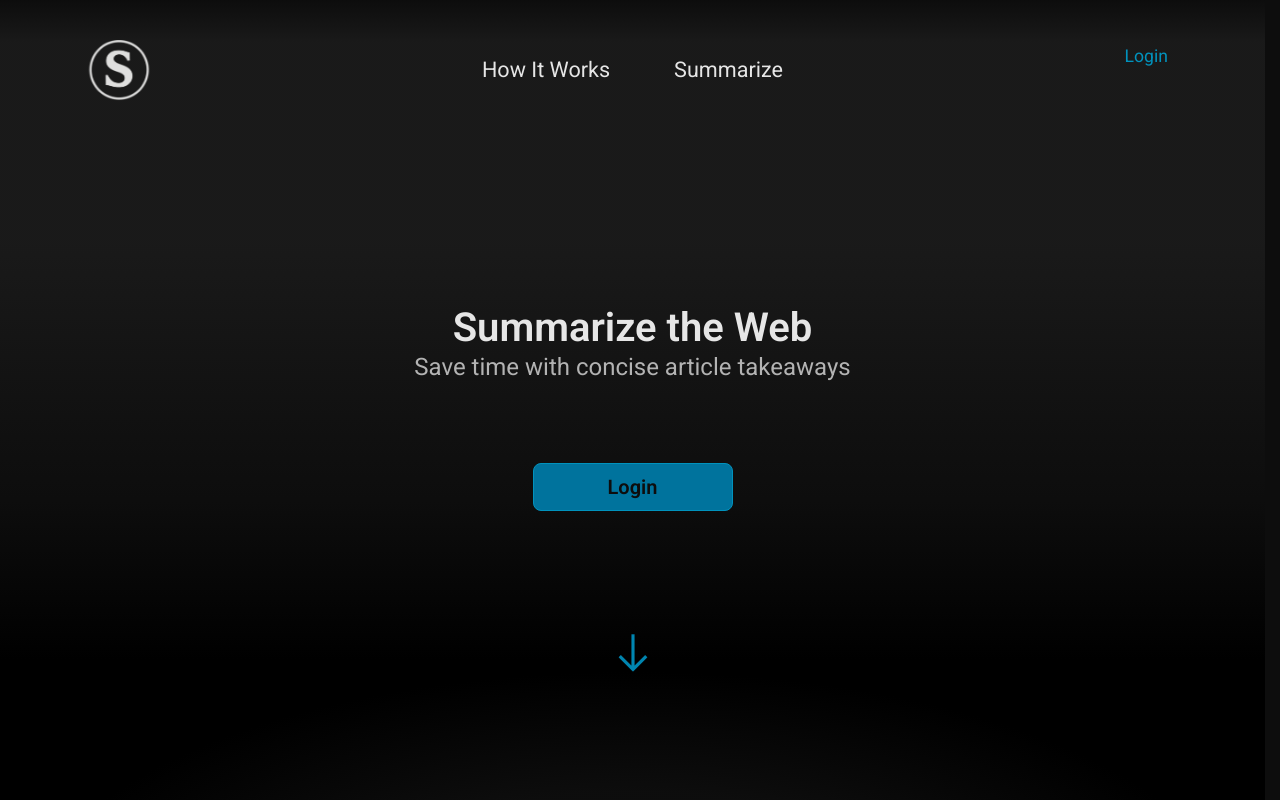
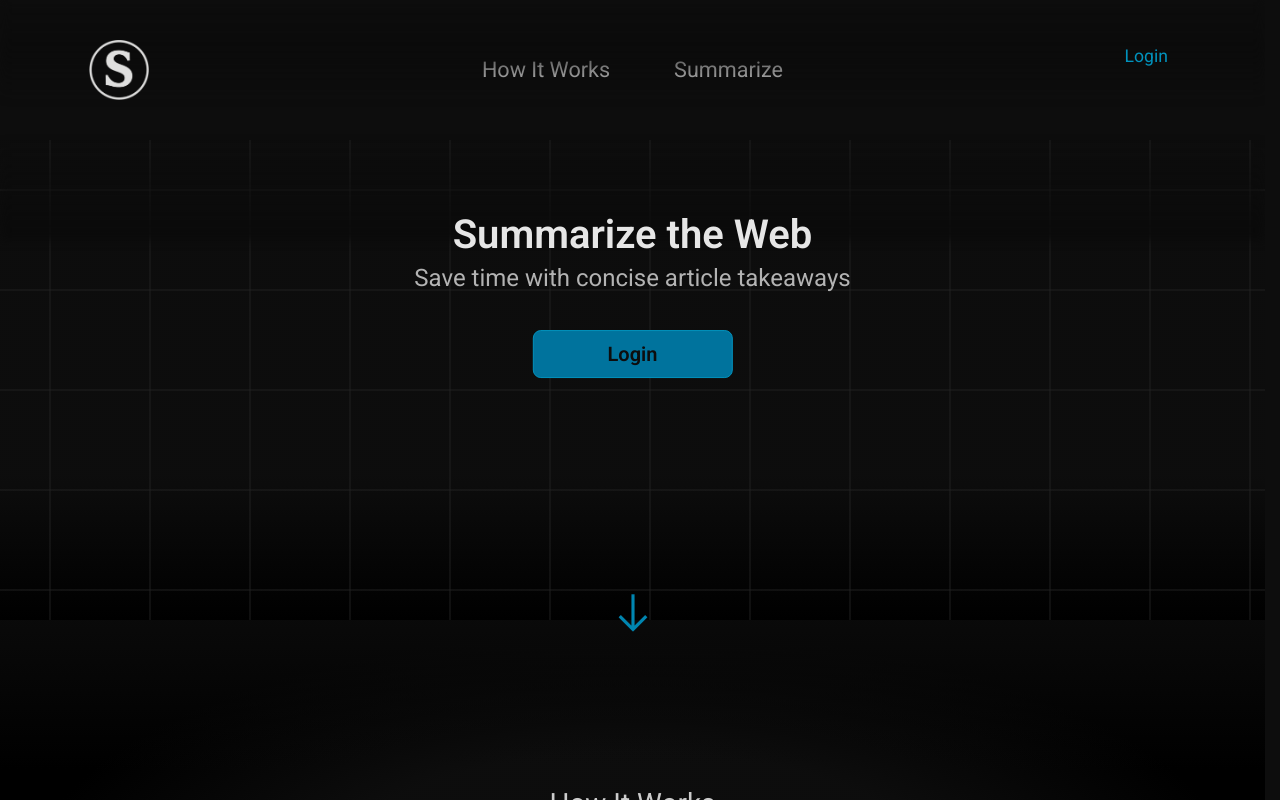
Before and after one commit to kolby-k/summarizer-next-app, a Next.js app: page / in a window 1280 px wide. Shown: the top 800 px of the page. Built offline with nearby package versions, Linux system fonts and the light colour scheme; no server answers.

Commit message:
feat(ui): enhance background design

```diff
--- a/app/(home)/home.module.css
+++ b/app/(home)/home.module.css
@@ -17,7 +17,20 @@
   position: relative;
   min-width: 350px;
   padding: 1rem;
-  background: linear-gradient(0deg, var(--bg-light) 70%, var(--bg));
+  background: linear-gradient(0deg, var(--bg) 70%);
+  z-index: 20;
+}
+
+.header::after {
+  content: "";
+  position: absolute;
+  bottom: -50;
+  left: 0;
+  right: 0;
+  background: linear-gradient(var(--bg), rgba(10, 10, 10, 0.753), transparent);
+  height: 100px;
+  filter: blur(5px);
+  z-index: 1;
 }
 
 .navMenu {
@@ -47,6 +60,7 @@
   padding: 1rem;
   text-align: center;
   margin: auto;
+  z-index: 200;
 }
 
 .loginRedirect:hover {
@@ -55,26 +69,29 @@
 
 .hero {
   display: flex;
-  min-height: 65dvh;
-  flex-direction: column;
+  min-height: 60dvh;
+  text-align: center;
+
   justify-content: center;
   align-items: center;
-  gap: 4rem;
-  text-align: center;
+  background: linear-gradient(var(--bg) 70%, var(--bg-dark));
+  border-radius: 0px;
   position: relative;
-  background: linear-gradient(
-    var(--bg-light) 20%,
-    var(--bg) 70%,
-    var(--bg-dark)
-  );
-  border-radius: 0px;
 
   /* border: 2px solid green; */
 }
 
-.heroText {
+.heroTextContainer {
+  position: absolute;
+  top: 50%;
+  left: 50%;
+  transform: translate(-50%, -80%);
+  display: flex;
+  flex-direction: column;
   padding: 1rem;
+  align-self: center;
 
+  gap: 0.25rem;
   /* border: 1px solid lightblue; */
 }
 
@@ -83,6 +100,7 @@
   justify-content: center;
   max-width: 500px;
 
+  margin: 2rem auto;
   /* border: 1px solid lightgreen; */
 }
 
@@ -109,6 +127,7 @@
   transform: translateX(-50%);
   color: var(--text-muted);
   font-weight: 400;
+  z-index: 20;
 }
 
 .howItWorks {
@@ -122,7 +141,18 @@
   padding: 4rem 2rem;
   color: var(--text-muted);
 
+  position: relative;
   /* border: 1px solid salmon; */
+}
+
+.howItWorks::after {
+  content: "";
+  position: absolute;
+  top: 0;
+  left: 0;
+  right: 0;
+  height: 150px;
+  background: linear-gradient(rgba(10, 10, 10, 0.964), transparent);
 }
 
 .howItWorks ol {
@@ -250,7 +280,7 @@
     min-height: 70vh;
   }
 
-  .heroText {
+  .heroTextContainer {
     padding: 0.5rem;
   }
 
@@ -264,3 +294,34 @@
     width: 100%;
   }
 }
+
+.design1 {
+  position: absolute;
+  background: linear-gradient(
+      transparent 49%,
+      rgba(35, 35, 35, 0.864) 50%,
+      transparent 51%
+    ),
+    linear-gradient(
+      90deg,
+      transparent 49%,
+      rgba(35, 35, 35, 0.864) 50%,
+      transparent 51%
+    );
+  background-size: 100px 100px;
+  background-repeat: repeat;
+  inset: 0;
+  z-index: 1;
+  height: 100%;
+}
+
+.design1::before {
+  content: "";
+  position: absolute;
+  bottom: -10;
+  left: 0;
+  right: 0;
+  background: linear-gradient(0deg, rgba(10, 10, 10, 0.964), transparent);
+  height: 100px;
+  filter: blur(5px);
+}
--- a/app/(home)/ui/Hero.tsx
+++ b/app/(home)/ui/Hero.tsx
@@ -4,14 +4,17 @@ import { LiaArrowDownSolid } from "react-icons/lia";
 
 function Hero() {
   return (
-    <div className={`${styles.hero}`}>
-      <div className={styles.heroText}>
-        <h1>Summarize the Web</h1>
-        <h4>Save time with concise article takeaways</h4>
+    <div className={`${styles.hero} `}>
+      <div className={`${styles.design1}`}>
+        <div className={styles.heroTextContainer}>
+          <h1>Summarize the Web</h1>
+          <h4>Save time with concise article takeaways</h4>
+          <div className={styles.heroAction}>
+            <Link href={"/login"}>Login</Link>
+          </div>
+        </div>
       </div>
-      <div className={styles.heroAction}>
-        <Link href={"/login"}>Login</Link>
-      </div>
+
       <div className={styles.nextSectionLabel}>
         <LiaArrowDownSolid
           size={50}
--- a/app/bookmarks/bookmarks.module.css
+++ b/app/bookmarks/bookmarks.module.css
@@ -1,5 +1,5 @@
 .page {
-  background-color: var(--bg);
+  background: radial-gradient(var(--bg-light), var(--bg) 20%, var(--bg-dark));
   display: flex;
   flex-direction: column;
   justify-content: space-evenly;
--- a/app/summarize/summarize.module.css
+++ b/app/summarize/summarize.module.css
@@ -1,5 +1,5 @@
 .page {
-  background-color: var(--bg);
+  background: radial-gradient(var(--bg-light), var(--bg) 20%, var(--bg-dark));
   color: var(--text);
   display: flex;
   flex-direction: column;
@@ -9,7 +9,6 @@
 
   width: 100%;
   overflow: auto;
-  /* min-width: 300px; */
 
   /* border: 1px solid yellow; */
 }
```
